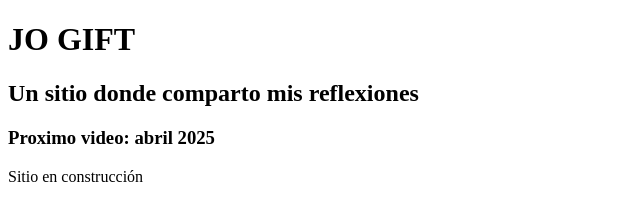
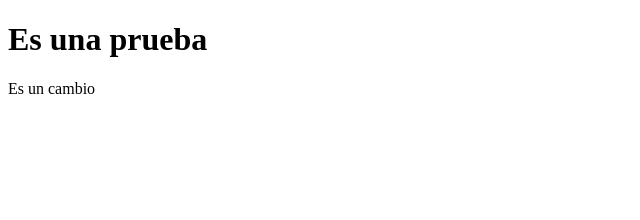
Before and after one commit to JLuceroVasquez/DEP23_JimmyLucero_v2, a plain HTML site: page index.html in a window 1280 px wide. Shown: the whole page, without its empty margins (0-640 px from the left). Drawn offline with Linux system fonts and the light colour scheme.

Commit message:
Revert "Cambios en index.html"
This reverts commit c1221bd1eb3c81ca59a8767933cdc08a7025cce0.

```diff
--- a/index.html
+++ b/index.html
@@ -1,9 +1,7 @@
 <!DOCTYPE html>
 <html>
 	<body>
-		<h1>JO GIFT</h1>
-		<h2>Un sitio donde comparto mis reflexiones</h2>
-		<h3>Proximo video: abril 2025</h3>
-		<p>Sitio en construcción</p>
+		<h1> Es una prueba </h1>
+		<p>Es un cambio</p>
 	</body>
 </html>
```
